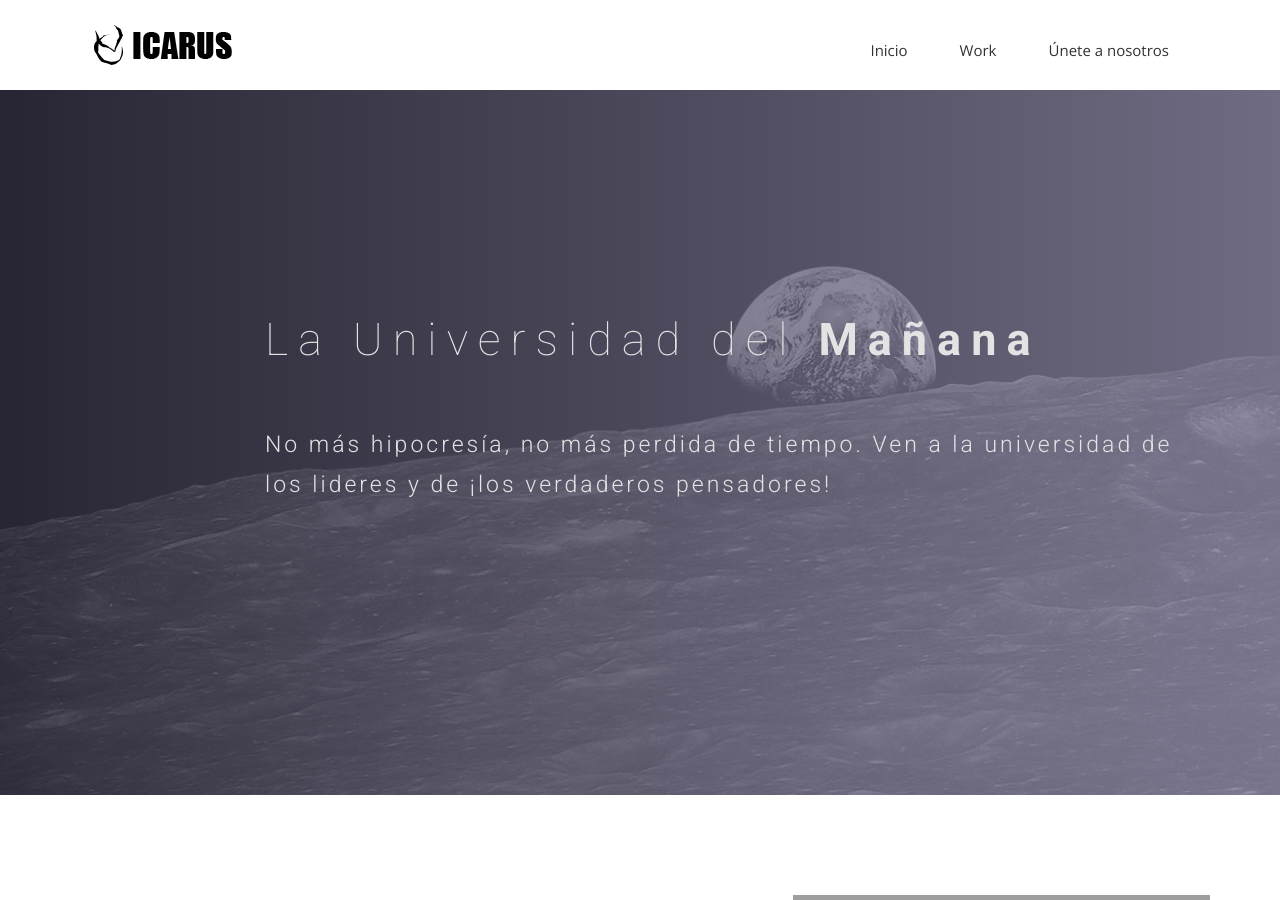
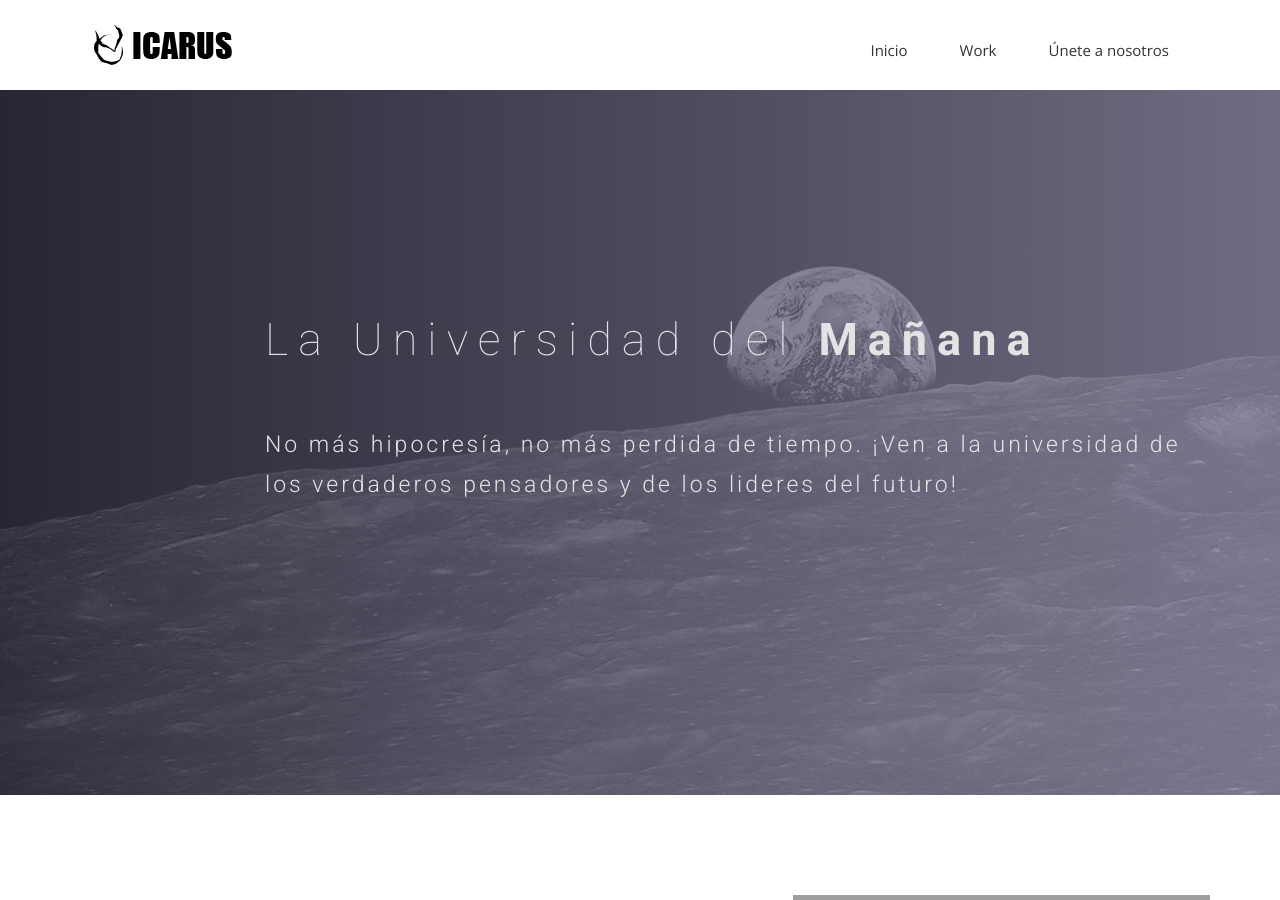
Before and after one commit to universidadicarus/universidadicarus_page, a Jekyll site: the page built from index.html, in a window 1280 px wide and 900 px high. Built offline with Jekyll 4.4.1, drawn with Linux system fonts in a browser that asks for light colours; nearby versions of some CDN libraries; some web fonts are replaced; grey boxes are pictures that could not be loaded.

Commit message:
Update index.html

```diff
--- a/index.html
+++ b/index.html
@@ -11,7 +11,7 @@ permalink: /
       <div class="col-md-10 col-md-offset-2">
         <div class="block">
           <h1 class="animated fadeInUp">La Universidad del <b> Mañana</b></h1>
-          <p class="animated fadeInUp">No más hipocresía, no más perdida de tiempo. Ven a la universidad de los lideres y de ¡los verdaderos pensadores! </p>
+          <p class="animated fadeInUp">No más hipocresía, no más perdida de tiempo. ¡Ven a la universidad de los verdaderos pensadores y de los lideres del futuro! </p>
         </div>
       </div>
     </div>
```
